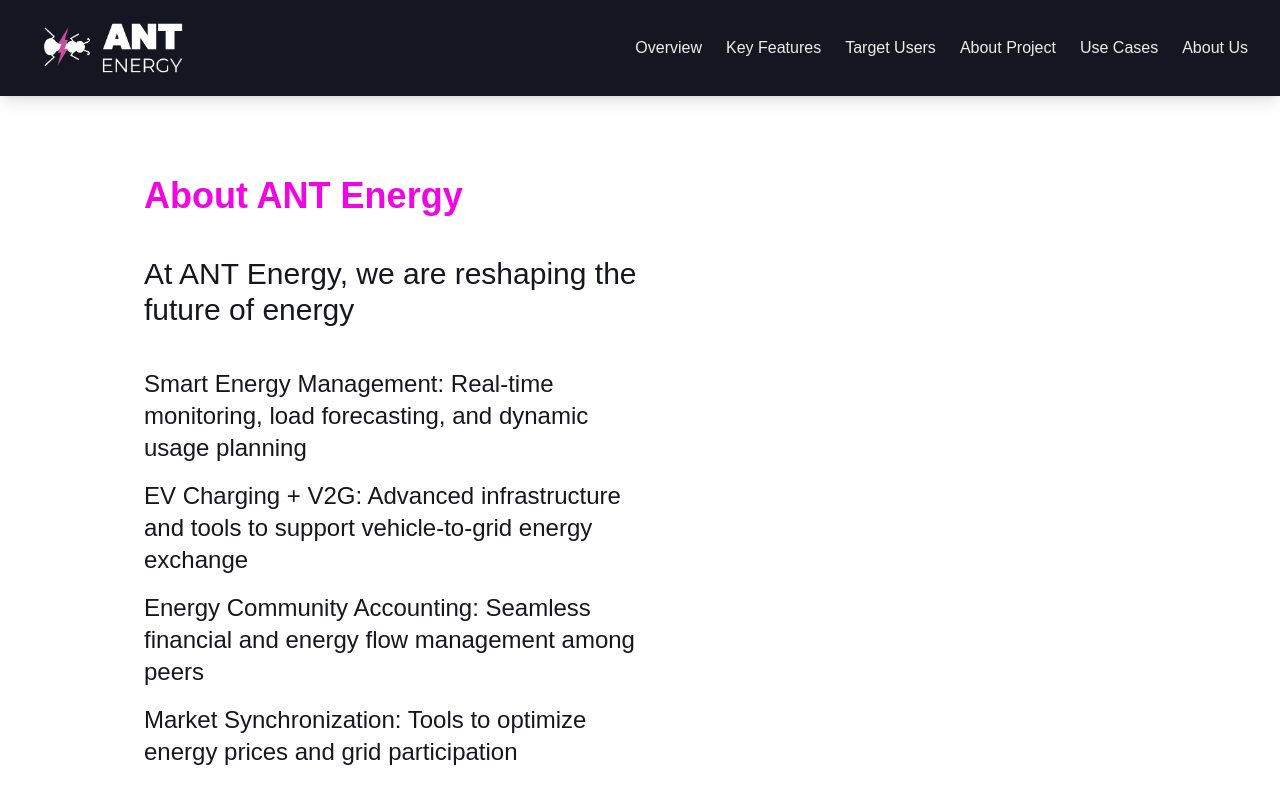
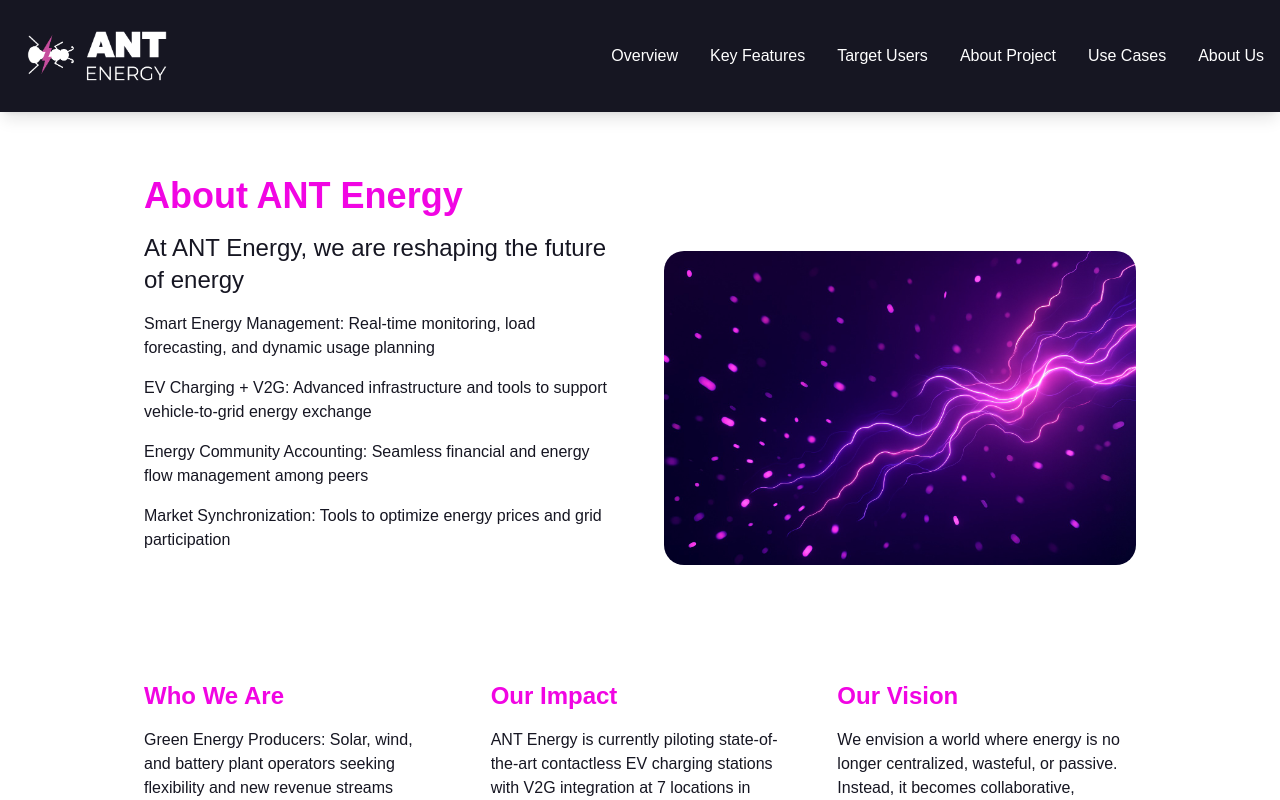
Before and after one commit to locusttoybox/ant-energy-web, a Next.js app: page /about in a window 1280 px wide. Built offline with nearby package versions, Linux system fonts and the light colour scheme.

Commit message:
Removed unused isLargeScreen variable

```diff
--- a/src/app/about/page.tsx
+++ b/src/app/about/page.tsx
@@ -1,6 +1,9 @@
 import React from 'react';
 import '../globals.css';
 import { aboutUs, aboutUsIntro } from '../data/aboutUs';
+import Image from 'next/image';
+import AboutImage from '../assets/about-image.jpeg';
+import Footer from '../components/Footer';
 
 export default function AboutPage() {
   return (
@@ -9,16 +12,17 @@ export default function AboutPage() {
         id="about"
         className="bg-background mx-auto w-screen px-10 py-20 sm:px-6 md:py-24 lg:mt-20 lg:px-36 lg:py-24"
       >
+        <div className="flex flex-col flex-nowrap items-center justify-center gap-12 pb-10 md:flex-row lg:flex-row">
           <div className="flex flex-row justify-center lg:w-1/2">
             <div className="flex flex-col md:flex-col lg:flex-row lg:items-center lg:gap-12 lg:pb-12">
               <div>
                 {aboutUsIntro.map(({ title, description, points }, idx) => (
-                <div key={idx} className="flex flex-col gap-10 pb-10">
+                  <div key={idx} className="flex flex-col gap-4 pb-10">
                     <h3 className="text-accent text-4xl font-semibold">{title}</h3>
 
-                  <p className="text-secondary text-3xl">{description}</p>
+                    <p className="text-secondary text-2xl">{description}</p>
 
-                  <ul className="text-secondary flex flex-col gap-4 text-2xl">
+                    <ul className="text-secondary flex flex-col gap-4 text-base">
                       {points.map((point, index) => (
                         <li key={index}>{point}</li>
                       ))}
@@ -28,6 +32,18 @@ export default function AboutPage() {
               </div>
             </div>
           </div>
+          <div className="relative flex w-full sm:w-auto lg:w-1/2">
+            <Image
+              src={AboutImage.src}
+              alt="ant"
+              className="mx-auto rounded-[20px]"
+              width={800}
+              height={600}
+              style={{ objectFit: 'contain' }}
+            />
+          </div>
+        </div>
+
         <div className="flex flex-wrap justify-center gap-12 pb-12 lg:flex-nowrap lg:justify-start">
           {aboutUs.map(({ title, description, points }, idx) => (
             <div key={idx} className="flex w-full flex-col gap-2 pb-10 lg:w-1/3">
@@ -44,6 +60,7 @@ export default function AboutPage() {
           ))}
         </div>
       </section>
+      <Footer />
     </>
   );
 }
--- /dev/null
+++ b/src/app/components/Footer.tsx
@@ -0,0 +1,60 @@
+interface FooterProps {
+  className?: string;
+}
+
+const Footer: React.FC<FooterProps> = ({ className }) => {
+  return (
+    <div className={`bg-secondary] ${className}`}>
+      <section id="footer-links" className="bg-secondary mx-auto h-full w-screen px-6 lg:px-24">
+        <div className="mx-auto px-4 py-12 sm:px-6 lg:px-10">
+          <ul className="flex list-none flex-col gap-3">
+            <li>
+              <a href="/overview" className="text-foreground hover:text-accent text-left text-base">
+                Overview
+              </a>
+            </li>
+            <li>
+              <a
+                href="/key-features"
+                className="text-foreground hover:text-accent text-left text-base"
+              >
+                Key Features
+              </a>
+            </li>
+            <li>
+              <a
+                href="/target-users"
+                className="text-foreground hover:text-accent text-left text-base"
+              >
+                Target Users
+              </a>
+            </li>
+            <li>
+              <a
+                href="/about-project"
+                className="text-foreground hover:text-accent text-left text-base"
+              >
+                About Project
+              </a>
+            </li>
+            <li>
+              <a
+                href="/use-cases"
+                className="text-foreground hover:text-accent text-left text-base"
+              >
+                Use Cases
+              </a>
+            </li>
+            <li>
+              <a href="/about" className="text-foreground hover:text-accent text-left text-base">
+                About Us
+              </a>
+            </li>
+          </ul>
+        </div>
+      </section>
+    </div>
+  );
+};
+
+export default Footer;
--- a/src/app/components/Header.tsx
+++ b/src/app/components/Header.tsx
@@ -1,16 +1,38 @@
 'use client';
 import Link from 'next/link';
 import '../globals.css';
-import React from 'react';
+import React, { useState, useEffect, useRef } from 'react';
 import Image from 'next/image';
 import LogoImage from '../assets/ant-logo.png';
 
 const Header: React.FC = () => {
-  console.log('Header rendered');
+  const [menuOpen, setMenuOpen] = useState(false);
+  const menuRef = useRef<HTMLDivElement>(null);
+  const toggleMenu = () => setMenuOpen(!menuOpen);
+
+  const handleClickOutside = (event: MouseEvent) => {
+    if (menuRef.current && !menuRef.current.contains(event.target as Node)) {
+      setMenuOpen(false);
+    }
+  };
+
+  useEffect(() => {
+    if (menuOpen) {
+      document.addEventListener('mousedown', handleClickOutside);
+    } else {
+      document.removeEventListener('mousedown', handleClickOutside);
+    }
+    return () => {
+      document.removeEventListener('mousedown', handleClickOutside);
+    };
+  }, [menuOpen]);
+
   return (
     <header className="bg-secondary fixed top-0 left-0 z-50 w-full shadow-lg">
-      <div className="mx-auto max-w-7xl px-4 sm:px-6 lg:px-8">
-        <div className="my-4 flex h-16 items-center justify-between">
+      <div className="mx-auto max-w-7xl px-4">
+        <div className="my-6 flex h-16 items-center justify-between">
+          {/* Logo */}
+          <div className="flex-shrink-0">
             <Link href="/">
               <Image
                 src={LogoImage.src}
@@ -20,24 +42,93 @@ const Header: React.FC = () => {
                 className="color-white h-18 w-40 align-baseline"
               />
             </Link>
+          </div>
 
-          <nav className="hidden space-x-6 md:flex">
-            <Link href="/#overview" className="hover:text-accent">
+          {/* Navigation for Large Screens */}
+          <nav className="hidden space-x-8 lg:flex">
+            <Link href="/#overview" className="hover:text-accent text-white">
               Overview
             </Link>
-            <Link href="/#features" className="hover:text-accent">
+            <Link href="/#features" className="hover:text-accent text-white">
               Key Features
             </Link>
-            <Link href="/#target-users" className="hover:text-accent">
+            <Link href="/#target-users" className="hover:text-accent text-white">
               Target Users
             </Link>
-            <Link href="/#about-project" className="hover:text-accent">
+            <Link href="/#about-project" className="hover:text-accent text-white">
               About Project
             </Link>
-            <Link href="/#use-cases" className="hover:text-accent">
+            <Link href="/#use-cases" className="hover:text-accent text-white">
               Use Cases
             </Link>
-            <Link href="/about" className="hover:text-accent">
+            <Link href="/about" className="hover:text-accent text-white">
+              About Us
+            </Link>
+          </nav>
+
+          {/* Burger Menu for Small Screens */}
+          <div className="lg:hidden">
+            <button
+              onClick={toggleMenu}
+              className="hover:text-accent text-white focus:outline-none"
+              aria-expanded={menuOpen}
+            >
+              {menuOpen ? (
+                <span className="text-xl font-bold">X</span>
+              ) : (
+                <svg
+                  className="h-6 w-6"
+                  xmlns="http://www.w3.org/2000/svg"
+                  fill="none"
+                  viewBox="0 0 24 24"
+                  stroke="currentColor"
+                >
+                  <path
+                    strokeLinecap="round"
+                    strokeLinejoin="round"
+                    strokeWidth="2"
+                    d="M4 6h16M4 12h16m-7 6h7"
+                  />
+                </svg>
+              )}
+            </button>
+          </div>
+        </div>
+      </div>
+
+      {/* Slide-out Menu */}
+      <div
+        ref={menuRef}
+        className={`bg-accent fixed top-0 right-0 z-50 h-full w-screen p-4 transition-transform duration-300 ${
+          menuOpen ? 'translate-x-0' : 'translate-x-full'
+        } lg:hidden`}
+      >
+        <div className="container mx-auto mt-6 max-w-7xl px-2 lg:mt-7 lg:pr-[7.5rem]">
+          <div className="mr-0 flex h-16 flex-col justify-start gap-10 align-top">
+            <button
+              onClick={toggleMenu}
+              className="hover:text-secondary text-right text-3xl text-white focus:outline-none"
+            >
+              X
+            </button>
+          </div>
+          <nav className="mt-8 flex flex-col gap-6">
+            <Link href="/#overview" className="hover:text-secondary text-2xl">
+              Overview
+            </Link>
+            <Link href="/#features" className="hover:text-secondary text-2xl">
+              Key Features
+            </Link>
+            <Link href="/#target-users" className="hover:text-secondary text-2xl">
+              Target Users
+            </Link>
+            <Link href="/#about-project" className="hover:text-secondary text-2xl">
+              About Project
+            </Link>
+            <Link href="/#use-cases" className="hover:text-secondary text-2xl">
+              Use Cases
+            </Link>
+            <Link href="/about" className="hover:text-secondary text-2xl">
               About Us
             </Link>
           </nav>
--- a/src/app/components/Illustration.tsx
+++ b/src/app/components/Illustration.tsx
@@ -4,9 +4,20 @@ import AntEnergy from '../assets/ant-energy.png';
 
 export default function Illustration() {
   return (
-    <section id="ant-illustration" className="relative h-screen w-screen lg:py-24">
-      <div className="relative h-full w-full">
-        <Image src={AntEnergy.src} alt="ant" fill style={{ objectFit: 'contain' }} />
+    <section
+      id="ant-illustration"
+      className="relative w-full py-12 lg:h-screen lg:w-screen lg:py-24"
+    >
+      <div className="relative w-full sm:w-auto">
+        <Image
+          src={AntEnergy.src}
+          alt="ant"
+          className="mx-auto"
+          style={{ objectFit: 'contain' }}
+          sizes="(max-width: 640px) 100vw, 50vw"
+          width={800}
+          height={600}
+        />
       </div>
     </section>
   );
--- a/src/app/components/UseCases.tsx
+++ b/src/app/components/UseCases.tsx
@@ -11,6 +11,7 @@ export default function UseCases() {
       id="use-cases"
       className="scroll-offset bg-foreground mx-auto w-screen px-10 py-20 sm:px-6 md:py-24 lg:px-36 lg:py-24"
     >
+      <h1 className="text-accent pb-10 text-4xl font-extrabold">Use Cases</h1>
       <div className="flex flex-col md:flex-col lg:flex-row lg:items-center lg:gap-12 lg:pb-12">
         <div className="flex justify-center pb-10 sm:order-1 lg:w-1/2 lg:pb-0">
           <Image
--- a/src/app/page.tsx
+++ b/src/app/page.tsx
@@ -8,6 +8,7 @@ import UseCases from './components/UseCases';
 import Overview from './components/Overview';
 import AboutProject from './components/AboutProject';
 import Illustration from './components/Illustration';
+import Footer from './components/Footer';
 
 export default function Home() {
   return (
@@ -22,6 +23,7 @@ export default function Home() {
           <AboutProject />
           <Illustration />
           <UseCases />
+          <Footer />
         </div>
       </main>
     </>
```
Also changed, not shown: src/app/assets/about-image.jpeg (added). Lines whose indentation alone changed are shown as unchanged.
